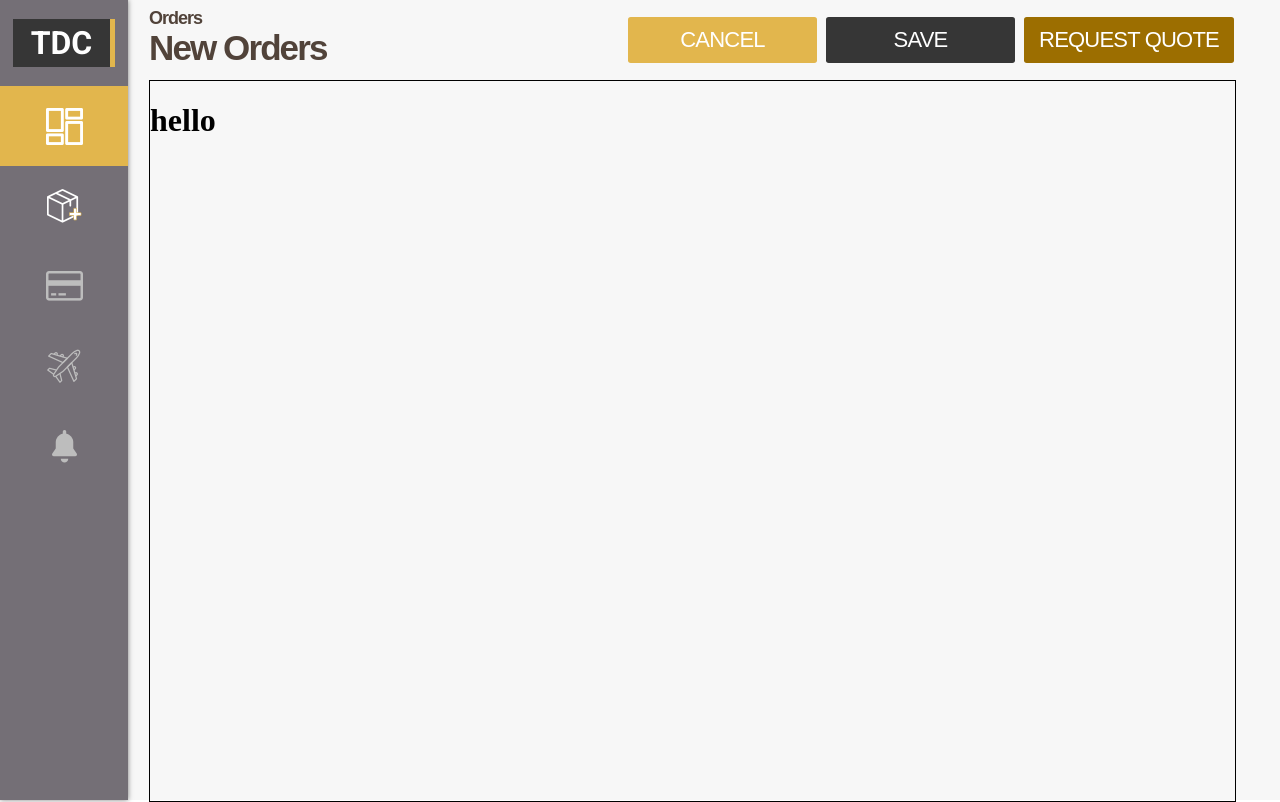
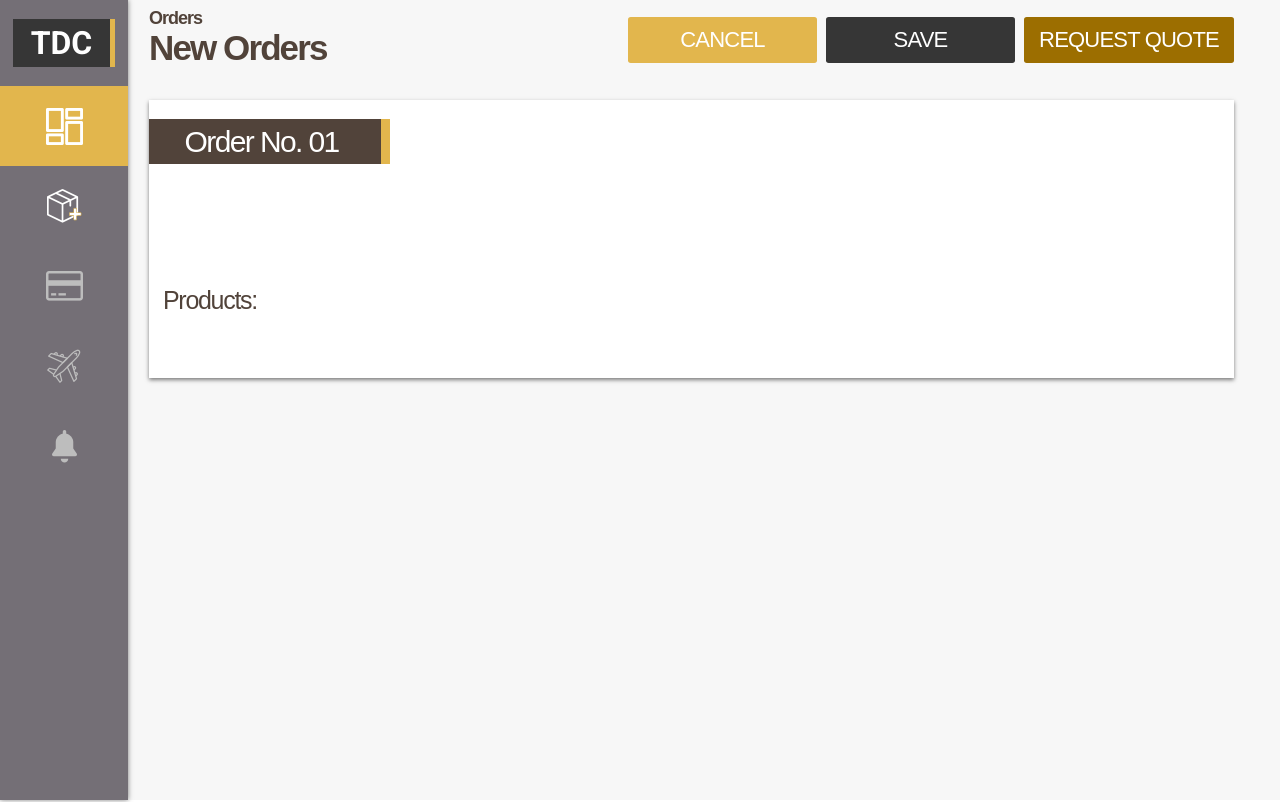
Before and after one commit to AuriferousAurora/TDC-Fashion, a React app: page / in a window 1280 px wide. Built offline with nearby package versions, Linux system fonts and the light colour scheme.

Commit message:
Added product instantiation component. Missing input (probably Material UI) and small add-product button.

```diff
--- a/src/pages/order-manager/dashboard/_dashboard.sass
+++ b/src/pages/order-manager/dashboard/_dashboard.sass
@@ -41,3 +41,6 @@
     .top-bar__button--req-quote
       +button($primary-color-dark)
       width: 210px
+
+.order-dashboard__body
+  padding-top: 20px
--- a/src/pages/order-manager/dashboard/dashboard.js
+++ b/src/pages/order-manager/dashboard/dashboard.js
@@ -16,7 +16,7 @@ class DashboardOrderManager extends Component {
             <button className='top-bar__button--req-quote'>REQUEST QUOTE</button>
           </div>
         </div>
-        <div className='order-dashboar-body'>
+        <div className='order-dashboard__body'>
           <ProductInstantiation/>
         </div>
       </div>
--- a/src/pages/order-manager/dashboard/product-instantiation/_product-instantiation.sass
+++ b/src/pages/order-manager/dashboard/product-instantiation/_product-instantiation.sass
@@ -1,4 +1,36 @@
 .product-instantiation
   width: 100%
-  height: 90vh
-  border: 1px solid black
+  height: 278px
+  box-shadow: 0 2px 4px 0 rgba(0, 0, 0, 0.5)
+  background-color: $base-white
+  .label-container
+    +custom-flex(row, flex-start, center, 100%, 82px)
+    .order-number-label
+      +rc-flex(241px, 45px)
+      background-color: #51433a
+      .label__left
+        +rc-flex(232px, 100%)
+      .order-number
+        width: 161px
+        height: 33px
+        font-family: Arial
+        font-size: 30px
+        letter-spacing: -1.6px
+        color: $base-white
+      .label__right
+        width: 9px
+        height: 100%
+        background-color: $primary-color
+  .reference-po-container
+    +custom-flex(row, flex-start, flex-end, 100%, 104px)
+  .add-product-container
+    +custom-flex(row, flex-start, flex-start, 100%, 92px)
+    box-sizing: border-box
+    padding: 0 14px
+    .products-label
+      width: 94px
+      height: 28px
+      font-family: Arial
+      font-size: 25px
+      letter-spacing: -1.3px
+      color: #51433a
--- a/src/pages/order-manager/dashboard/product-instantiation/product-instantiation.js
+++ b/src/pages/order-manager/dashboard/product-instantiation/product-instantiation.js
@@ -4,7 +4,19 @@ class ProductInstantiation extends Component {
   render() {
     return (
       <div className='product-instantiation'>
-        <h1>hello</h1>
+        <div className='label-container'>
+          <div className='order-number-label'>
+            <div className='label__left'>
+              <span className='order-number'>Order No. 01</span>
+            </div>
+            <div className='label__right'></div>
+          </div>
+        </div>
+        <div className='reference-po-container'>
+        </div>
+        <div className='add-product-container'>
+          <span className='products-label'>Products:</span>
+        </div>
       </div>
     );
   }
```
Also changed, not shown: src/styles/index.css.
